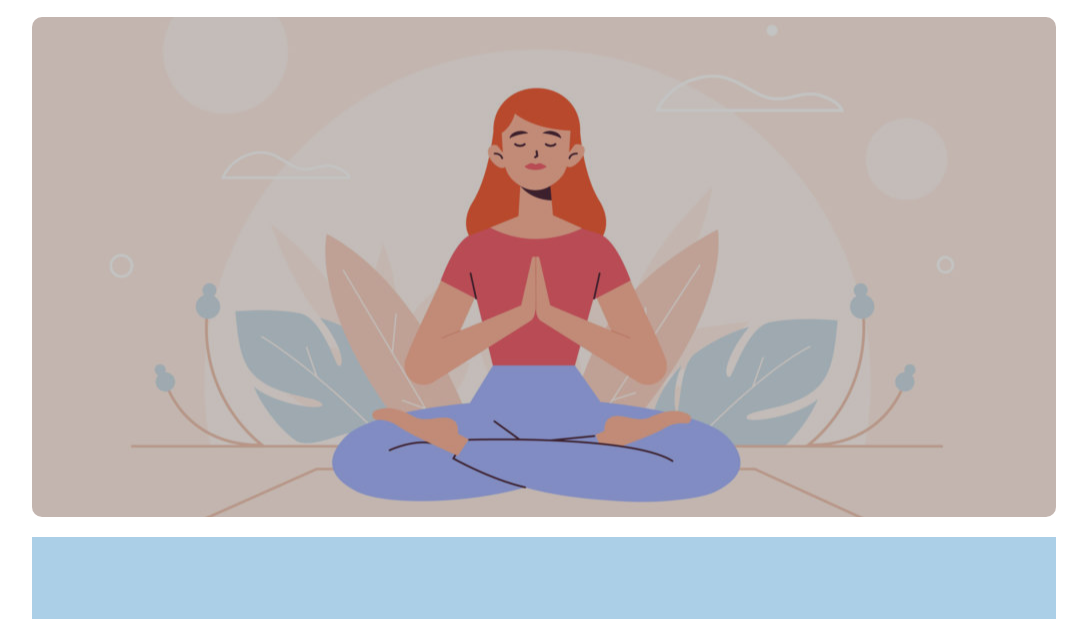
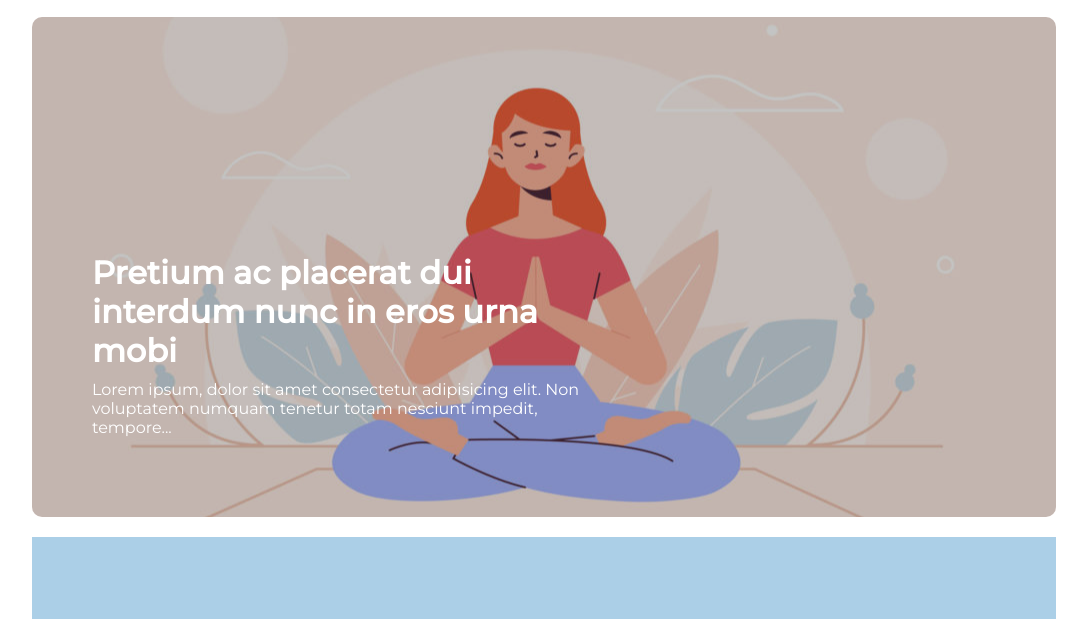
Before and after one commit to Mega-117/htmlcss-wp, a plain HTML site: page index.html in a window 1280 px wide. Shown: the part 181-800 px from the top of the page, without its empty margins (96-1183 px from the left). Drawn offline with Linux system fonts and the light colour scheme.

Commit message:
banner 1 + testo

```diff
--- a/css/style.css
+++ b/css/style.css
@@ -60,8 +60,19 @@ li:hover a{
     bottom: 0;
     left: 0;
     border-radius: 10px;
+}
 
+.main-banner-text{
+    width: 50%;
+    position: absolute;
+    bottom: 80px;
+    left: 60px;
+    color: white;
+    z-index: 2;
+}
 
+.main-banner-text>h1{
+    padding-bottom: 10px;
 }
 
 .clearfix::after{
--- a/index.html
+++ b/index.html
@@ -22,7 +22,12 @@
             </nav>
         </header>
         <main>
-            <div class="block-1 overlay"></div>
+            <div class="block-1 overlay">
+                <div class="main-banner-text">
+                    <h1>Pretium ac placerat dui interdum nunc in eros urna mobi</h1>
+                    <p>Lorem ipsum, dolor sit amet consectetur adipisicing elit. Non voluptatem numquam tenetur totam nesciunt impedit, tempore...</p>
+                </div>
+            </div>
 
             <div class="block-2 clearfix">
                 <div class="block-3"></div>
```
